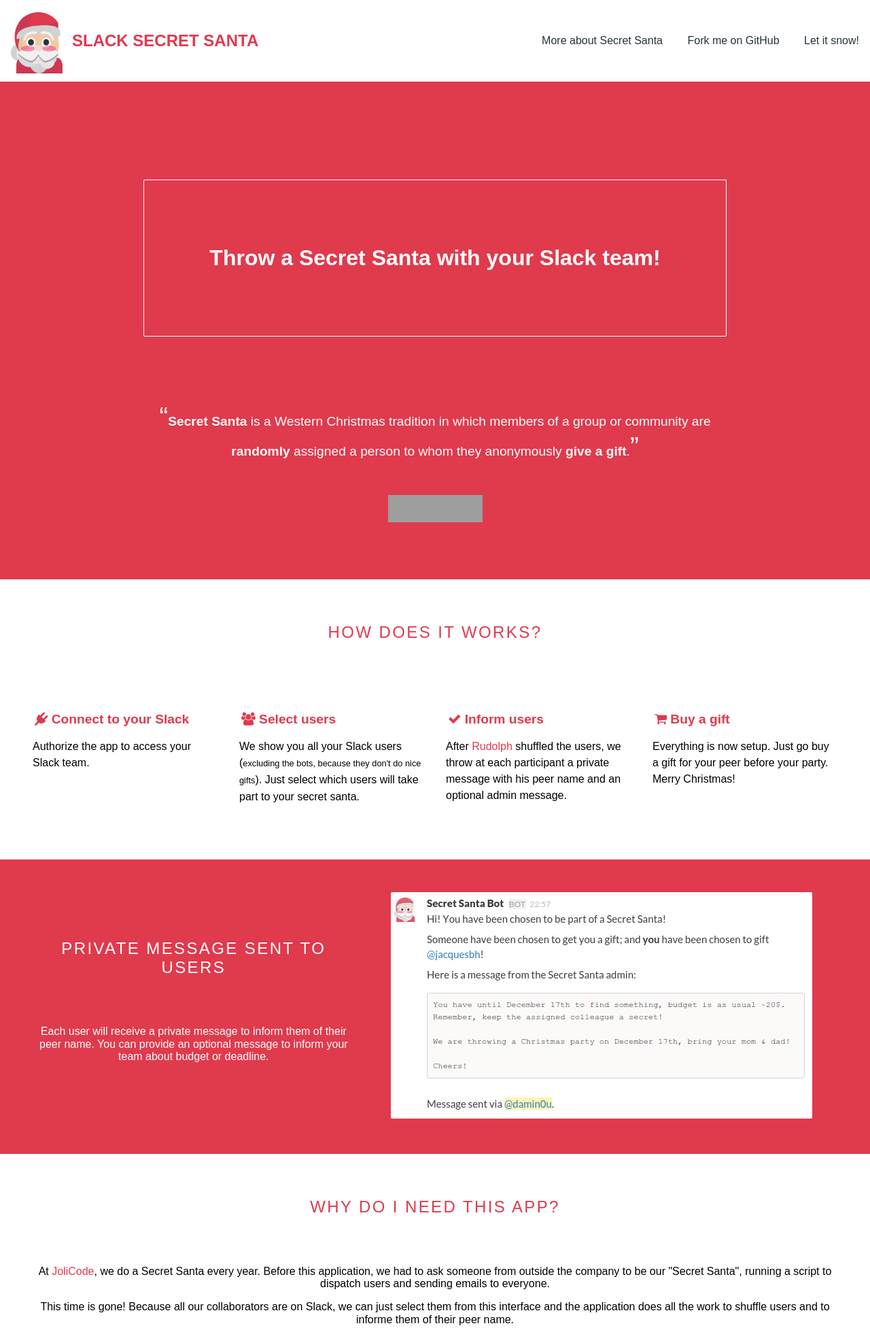
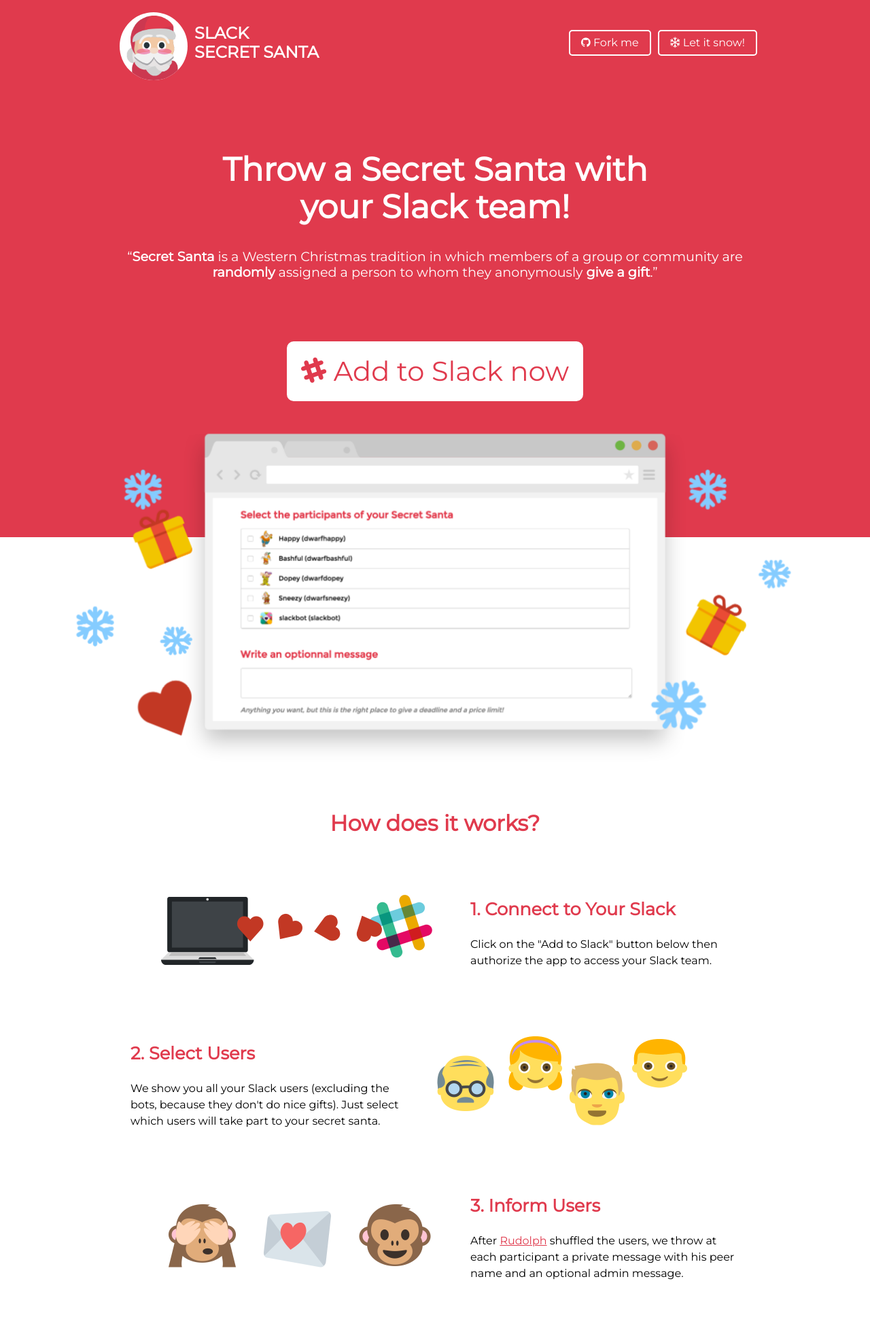
Before and after one commit to jolicode/secret-santa, a Symfony app: template Resources/views/index.html.twig in a window 1280 px wide. Shown: the top 1953 px of the page at 68% size. Run offline with Twig, Linux system fonts and the light colour scheme; the template is opened without the code that fills it, so the values that code supplies are empty; some libraries are stand-ins or nearby versions; grey boxes are pictures that could not be loaded.

Commit message:
Revamped homepage

```diff
--- a/Resources/views/index.html.twig
+++ b/Resources/views/index.html.twig
@@ -2,60 +2,66 @@
 
 {% block content %}
     <div class="jumbotron">
-        <h1>Throw a Secret Santa with your Slack team!</h1>
+        <div class="jumbotron-inner">
+            <h1>Throw a Secret Santa with<br> your Slack team!</h1>
 
             <q><strong>Secret Santa</strong> is a Western Christmas tradition in which members of a group or
                 community are <strong>randomly</strong> assigned a person to whom they anonymously <strong>give a gift</strong>.</q>
 
-        <a class="action" href="{{ path('run') }}">
-            <img alt="Add to Slack" height="40" width="139" src="https://platform.slack-edge.com/img/add_to_slack.png" srcset="https://platform.slack-edge.com/img/add_to_slack.png 1x, https://platform.slack-edge.com/img/add_to_slack@2x.png 2x" />
+            <a class="action hvr-buzz" href="{{ path('run') }}">
+                <i class="fa fa-slack"></i> Add to Slack now
             </a>
+        </div>
+    </div>
+
+    <div class="bg-titan-white">
+        <div class="app-outer-container">
+            <div class="">
+                <div class="app-container">
+                    <img class="upper-app" src="/images/app-home.png" alt="Lingo Mac App">
+                </div>
+            </div>
+        </div>
     </div>
 
     <div class="content how-block">
         <h2 class="content-head is-center">How does it works?</h2>
 
-        <div class="pure-g">
-            <div class="how-item pure-u-1 pure-u-md-1-2 pure-u-lg-1-4">
-                <span class="content-subhead">
-                    <i class="fa fa-plug"></i>
-                    Connect to your Slack
-                </span>
-                <p>
-                    Authorize the app to access your Slack team.
-                </p>
+        <section class="step-feature">
+            <img src="/images/step-slack.png">
+            <div class="step-feature-text">
+                <h3>1. Connect to Your Slack</h3>
+                <p>Click on the "Add to Slack" button below then authorize the app to access your Slack team.</p>
             </div>
-            <div class="how-item pure-u-1 pure-u-md-1-2 pure-u-lg-1-4">
-                <span class="content-subhead">
-                    <i class="fa fa-users"></i>
-                    Select users
-                </span>
-                <p>
-                    We show you all your Slack users (<small>excluding the bots, because they don't do nice gifts</small>). Just select which users will take part to your secret santa.
-                </p>
+        </section>
+
+        <section class="step-feature reverse">
+            <img src="/images/step-users.png">
+            <div class="step-feature-text">
+                <h3>2. Select Users</h3>
+                <p>We show you all your Slack users (excluding the bots, because they don't do nice gifts). Just select which users will take part to your secret santa.</p>
             </div>
-            <div class="how-item pure-u-1 pure-u-md-1-2 pure-u-lg-1-4">
-                <span class="content-subhead">
-                    <i class="fa fa-check"></i>
-                    Inform users
-                </span>
-                <p>
-                    After <a href="https://github.com/jolicode/slack-secret-santa/blob/master/src/Rudolph.php">Rudolph</a> shuffled the users, we throw at each participant a private message with his peer name and an optional admin message.
-                </p>
+        </section>
+
+        <section class="step-feature">
+            <img src="/images/step-inform.png">
+            <div class="step-feature-text">
+                <h3>3. Inform Users</h3>
+                <p>After <a href="https://github.com/jolicode/slack-secret-santa/blob/master/src/Rudolph.php">Rudolph</a> shuffled the users, we throw at each participant a private message with his peer name and an optional admin message.</p>
             </div>
-            <div class="how-item pure-u-1 pure-u-md-1-2 pure-u-lg-1-4">
-                <span class="content-subhead">
-                    <i class="fa fa-shopping-cart"></i>
-                    Buy a gift
-                </span>
-                <p>
-                    Everything is now setup. Just go buy a gift for your peer before your party. Merry Christmas!
-                </p>
+        </section>
+
+        <section class="step-feature reverse">
+            <img src="/images/step-buy.png">
+            <div class="step-feature-text">
+                <h3>4. Buy a Gift</h3>
+                <p>Everything is now setup. Just go buy a gift for your peer before your party. Merry Christmas!</p>
             </div>
-        </div>
+        </section>
     </div>
 
     <div class="sample-message pure-g">
+        <div class="sample-message-inner">
             <div class="pure-u-1 pure-u-md-1-1 pure-u-lg-2-5">
                 <h2 class="content-head">Private message sent to users</h2>
 
@@ -66,6 +72,7 @@
             </div>
             <div class="is-center pure-u-1 pure-u-md-1-1 pure-u-lg-3-5">
                 <img class="pure-img-responsive" alt="Sample message received by users" src="/images/sample.png">
+            </div>
         </div>
     </div>
 
--- a/Resources/views/layout.html.twig
+++ b/Resources/views/layout.html.twig
@@ -11,6 +11,7 @@
         <link rel="stylesheet" href="https://cdnjs.cloudflare.com/ajax/libs/pure/0.6.0/pure-min.css">
         <link rel="stylesheet" href="https://cdnjs.cloudflare.com/ajax/libs/pure/0.6.0/grids-responsive-min.css">
         <link rel="stylesheet" href="https://cdnjs.cloudflare.com/ajax/libs/font-awesome/4.7.0/css/font-awesome.css">
+        <link href="https://fonts.googleapis.com/css?family=Montserrat" rel="stylesheet">
         <link rel="stylesheet" href="/style.css">
 
         <title>Slack Secret Santa!</title>
@@ -22,23 +23,20 @@
         <header class="header">
             <div class="home-menu pure-menu pure-menu-horizontal">
                 <div class="pure-menu-heading">
-                    <a href="{{ path('homepage') }}">
+                    <a class="hvr-buzz" href="{{ path('homepage') }}">
                         <div class="logo-wrapper">
-                            <img src="/images/logo.png" style="width: 90px;" alt="Secret Santa" />
+                            <img src="/images/logo.png" alt="Secret Santa" />
                         </div>
-                        <h1>Slack Secret Santa</h1>
+                        <h1>Slack<br>Secret Santa</h1>
                     </a>
                 </div>
 
                 <ul class="pure-menu-list">
                     <li class="pure-menu-item">
-                        <a href="https://en.wikipedia.org/wiki/Secret_Santa" class="pure-menu-link">More about Secret Santa</a>
+                        <a class="pure-menu-link" href="https://github.com/jolicode/slack-secret-santa/"><i class="fa fa-github"></i> Fork me</a>
                     </li>
                     <li class="pure-menu-item">
-                        <a class="pure-menu-link" href="https://github.com/jolicode/slack-secret-santa/">Fork me on GitHub</a>
-                    </li>
-                    <li class="pure-menu-item">
-                        <a class="pure-menu-link" onclick="goSnow(); return false;" href="">Let it snow!</a>
+                        <a class="pure-menu-link" onclick="goSnow(); return false;" href=""><i class="fa fa-snowflake-o"></i>  Let it snow!</a>
                     </li>
                 </ul>
             </div>
--- a/web/style.css
+++ b/web/style.css
@@ -1,3 +1,6 @@
+body, html {
+  font-family: 'Montserrat', sans-serif;
+}
 .pure-img-responsive {
     max-width: 100%;
     height: auto;
@@ -17,13 +20,19 @@
 /**
  * Header
  */
+.header {
+  background-color: #E03A4D;
+}
+
 .home-menu {
-    background-color: white;
     position: relative;
     display: flex;
+    max-width: 960px;
+    margin: 0 auto;
+    position: relative;
 }
 .home-menu .pure-menu-heading a {
-    color: #E03A4D;
+    color: white;
     text-decoration: none;
     align-items: center;
     display: flex;
@@ -32,14 +41,37 @@
     font-size: 1.5em;
 }
 .home-menu .pure-menu-list a {
-    color: #25333A;
+    color: white;
     text-decoration: none;
 }
 .logo-wrapper {
     float: left;
     margin-top: 10px;
+    height: 100px;
+    width: 100px;
+    overflow: hidden;
+    position: relative;
     background-color: white;
     border-radius: 50%;
+    margin-right: 10px;
+}
+.logo-wrapper img {
+  position: absolute;
+  left: 10px;
+  left: 3px;
+  top: 5px;
+  width: 95px;
+}
+.home-menu .pure-menu-link:hover {
+  background-color: white;
+  color: #E03A4D;
+}
+
+.home-menu .pure-menu-link {
+  background-color: transparent;
+  border: 2px solid white;
+  border-radius: 5px;
+  margin-right: 6px;
 }
 @media screen and (max-width: 537px) {
     .home-menu .pure-menu-item {
@@ -64,6 +96,24 @@
 }
 
 /**
+ * Home app picture
+ */
+.app-container {
+    text-align:center;
+    margin-top: 48px;
+    position: relative;
+    top: -200px;
+    margin-bottom: -200px;
+    z-index: 1;
+}
+.app-container img {
+    position: relative;
+    max-width: 1080px;
+    margin: auto;
+    width: 100%;
+}
+
+/**
  * Footer
  */
 footer {
@@ -82,14 +132,11 @@
  * Content
  */
 .content {
-    padding: 4em 2em;
+    padding: 2em 2em;
 }
 .content-head {
     color: #E03A4D;
-    font-weight: 400;
-    text-transform: uppercase;
-    letter-spacing: 0.1em;
-    margin: 0 0 3em 0;
+    font-size: 2em;
 }
 .content-subhead {
     color: #E03A4D;
@@ -101,18 +148,23 @@
  * Jumbotron
  */
 .jumbotron {
+    position: relative;
     color: white;
     background-color: #E03A4D;
-    padding: 2em;
+    padding-bottom: 10em;
     text-align: center;
+}
+.jumbotron-inner {
+  max-width: 960px;
+  margin: 0 auto;
 }
 .jumbotron h1 {
     display: inline-block;
-    border: 1px solid white;
     border-radius: 2px;
-    padding: 1em;
-    margin: 1em 0 1em 0;
     text-align: center;
+    font-size: 3em;
+    margin-top: 2em;
+    margin-bottom: 0.5em;
 }
 .jumbotron a {
     color: white;
@@ -122,29 +174,43 @@
     margin: 0 auto;
     text-align: center;
     font-size: 1.2em;
-    max-width: 900px;
+    line-height: 1.2em;
+    box-sizing: content-box;
+    padding: 10px;
 }
-.jumbotron q:before,
-.jumbotron q:after {
-    font-size: 2em;
+.jumbotron .action:hover {
+  color: #56B68B;
 }
 .jumbotron .action {
     display: inline-block;
-    margin-top: 3em;
+    margin: 2em 0 1em;
+    font-size: 2.5em;
+    text-decoration: none;
+    background-color: white;
+    border: 3px solid white;
+    color: #E03A4D;
+    border-radius: 10px;
+    padding: 18px;
+
 }
-@media screen and (min-width: 768px) {
-    .jumbotron {
-        padding: 5em;
+@media screen and (max-width: 860px) {
+    .jumbotron h1 {
+        font-size: 2em;
+        margin-top: 1em;
     }
-    .jumbotron h1 {
-        padding: 3em;
-        margin: 2em 0 3em 0;
+    .jumbotron .action {
+        font-size: 1.5em;
     }
 }
-
 /**
  * How
  */
+.how-block {
+    max-width: 960px;
+    margin: 0 auto;
+    position: relative;
+    box-sizing: border-box;
+}
 .how-item {
     margin-top: 2em;
 }
@@ -160,6 +226,54 @@
 }
 
 /**
+ * Steps
+ */
+.step-feature.reverse {
+    flex-direction: row-reverse;
+}
+.step-feature {
+    display: flex;
+    justify-content: space-between;
+    align-items: center;
+    padding: 24px 0;
+}
+
+.step-feature img {
+    padding: 0;
+    display: block;
+    margin: auto;
+    max-width: 440px;
+    width: 100%;
+    margin: 0 30px 0 30px;
+}
+
+.step-feature-text p a {
+    color: #E03A4D;
+}
+.step-feature-text p {
+    line-height: 1.5em;
+}
+.step-feature-text h3 {
+    color: #E03A4D;
+    font-size: 1.6em;
+}
+@media screen and (max-width: 860px) {
+    .step-feature {
+        display: block;
+        align-items: center;
+    }
+    .step-feature p, .step-feature h3 {
+        max-width: 456px;
+        padding: 0 24px;
+        text-align: left;
+        width: 100%;
+        margin: 0 auto;
+    }
+    .step-feature img {
+        margin: 0 auto;
+    }
+}
+/**
  * Sample message
  */
 .sample-message {
@@ -167,10 +281,19 @@
     background-color: #E03A4D;
     color: white;
 }
+.sample-message-inner {
+    max-width: 960px;
+    margin: 0 auto;
+    position: relative;
+}
 .sample-message h2,
 .sample-message p {
+    font-family: 'Montserrat', sans-serif;
     text-align: center;
     color: white;
+}
+.sample-message p {
+    font-size: 1.2em;
 }
 .sample-message img {
     border-radius: 2px;
@@ -195,6 +318,11 @@
 /**
  * Why
  */
+.why-block {
+    max-width: 960px;
+    margin: 0 auto;
+    position: relative;
+}
 .why-block a {
     text-decoration: none;
     color: #E03A4D;
@@ -203,21 +331,34 @@
 .why-block p {
     text-align: center;
 }
-
+.why-block p {
+    font-size: 1.2em;
+}
 /**
  * Love
  */
+.love-block {
+    max-width: 960px;
+    margin: 0 auto;
+    position: relative;
+    padding-top: 0;
+}
 .love-block h2,
 .love-block p {
     text-align: center;
+    font-family: 'Montserrat', sans-serif;
 }
-
+.love-block p {
+    font-size: 1.2em;
+}
 /**
  * Run form
  */
 .run-block {
     padding: 0 2em;
-    margin-bottom: 3em;
+    max-width: 960px;
+    margin: 0 auto;
+    position: relative;
 }
 .run-block h2 {
     margin-top: 2em;
@@ -358,5 +499,50 @@
 #snow {
     display: block;
     position: absolute;
-    top: 0;
+    height: 642px;
+    width: 100%;
+    z-index: 1;
+    pointer-events: none;
 }
+
+
+/**
+ * Logo effect
+ */
+@-webkit-keyframes hvr-buzz {
+  50% {
+    -webkit-transform: translateX(3px) rotate(2deg);
+    transform: translateX(3px) rotate(2deg);
+  }
+  100% {
+    -webkit-transform: translateX(-3px) rotate(-2deg);
+    transform: translateX(-3px) rotate(-2deg);
+  }
+}
+@keyframes hvr-buzz {
+  50% {
+    -webkit-transform: translateX(3px) rotate(2deg);
+    transform: translateX(3px) rotate(2deg);
+  }
+  100% {
+    -webkit-transform: translateX(-3px) rotate(-2deg);
+    transform: translateX(-3px) rotate(-2deg);
+  }
+}
+.hvr-buzz {
+  display: inline-block;
+  vertical-align: middle;
+  -webkit-transform: perspective(1px) translateZ(0);
+  transform: perspective(1px) translateZ(0);
+  box-shadow: 0 0 1px transparent;
+}
+.hvr-buzz:hover, .hvr-buzz:focus, .hvr-buzz:active {
+  -webkit-animation-name: hvr-buzz;
+  animation-name: hvr-buzz;
+  -webkit-animation-duration: 0.15s;
+  animation-duration: 0.15s;
+  -webkit-animation-timing-function: linear;
+  animation-timing-function: linear;
+  -webkit-animation-iteration-count: infinite;
+  animation-iteration-count: infinite;
+}
```
Also changed, not shown: web/images/app-home.png (added), web/images/logo.png, web/images/sample.png, web/images/step-buy.png (added), web/images/step-inform.png (added), web/images/step-slack.png (added), web/images/step-users.png (added). Lines whose indentation alone changed are shown as unchanged.
